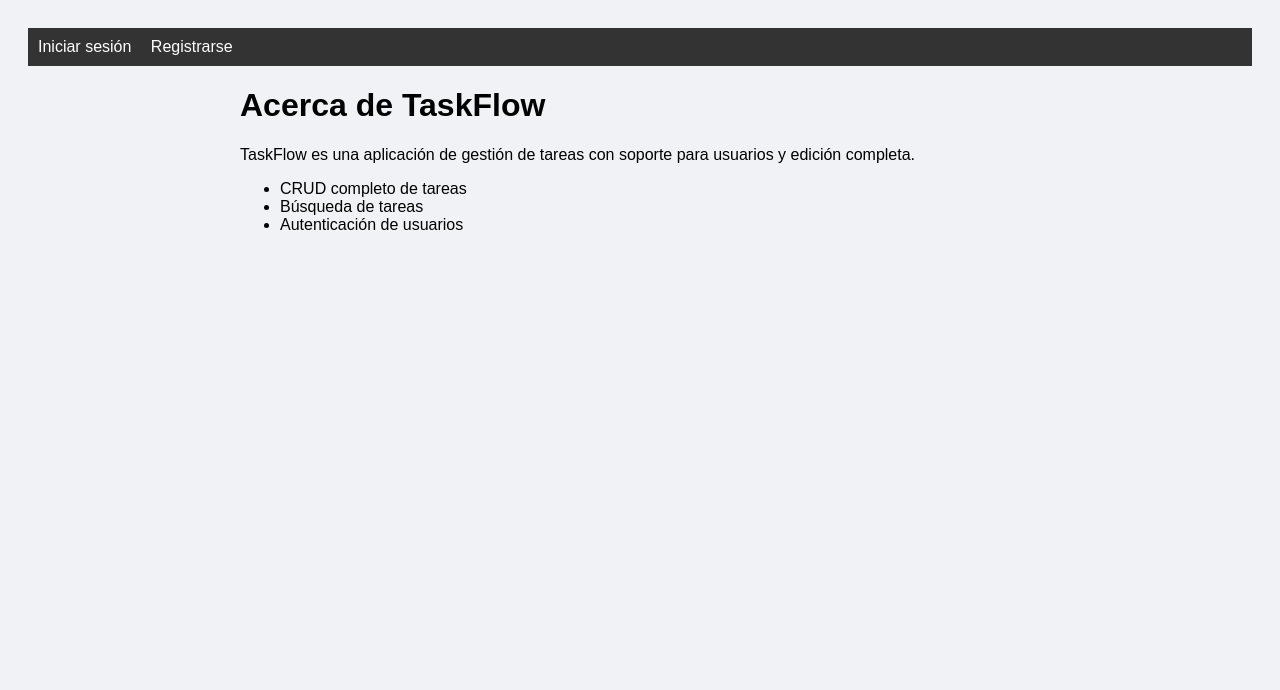
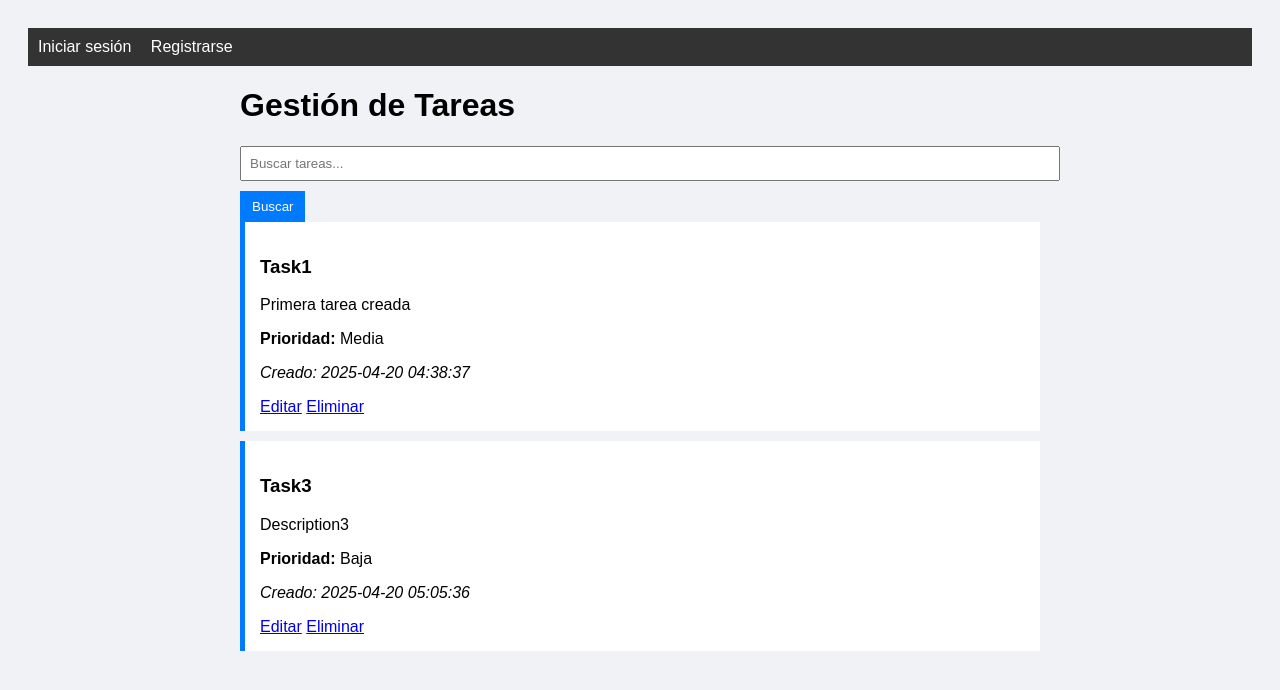
Before and after one commit to fernandoap30/PROYECTO_FASE_I_TESTING_2025, a Flask app: template templates/about.html in a window 1280 px wide. Shown: the top 690 px of the page. Run offline with Flask 3, Linux system fonts and the light colour scheme; the template is opened without the code that fills it: values that come from a table or form of the project are taken from there, others are empty.

Commit message:
Separación y estructuración de funcionalidades.

```diff
--- a/app.py
+++ b/app.py
@@ -101,7 +101,7 @@
         task.priority = request.form['priority']
         db.session.commit()
         flash('Tarea actualizada exitosamente', 'success')
-        return redirect(url_for('index'))
+        return redirect(url_for('manage_tasks'))
 
     return render_template('edit.html', task=task)
 
@@ -111,11 +111,24 @@
     db.session.delete(task)
     db.session.commit()
     flash('Tarea eliminada exitosamente', 'success')
-    return redirect(url_for('index'))
+    return redirect(url_for('manage_tasks'))
 
-@app.route('/about')
-def about():
-    return render_template('about.html')
+@app.route('/manage')
+def manage_tasks():
+    if 'user_id' not in session:
+        return redirect(url_for('login'))
+
+    search_query = request.args.get('search', '').strip()
+    tasks = Task.query.filter_by(user_id=session['user_id'])
+
+    if search_query:
+        tasks = tasks.filter(
+            (Task.title.contains(search_query)) |
+            (Task.description.contains(search_query))
+        )
+
+    tasks = tasks.all()
+    return render_template('about.html', tasks=tasks, search_query=search_query)
 
 if __name__ == '__main__':
     with app.app_context():
--- a/templates/about.html
+++ b/templates/about.html
@@ -3,11 +3,27 @@
 {% block title %}Acerca de{% endblock %}
 
 {% block content %}
-    <h1>Acerca de TaskFlow</h1>
-    <p>TaskFlow es una aplicación de gestión de tareas con soporte para usuarios y edición completa.</p>
-    <ul>
-        <li>CRUD completo de tareas</li>
-        <li>Búsqueda de tareas</li>
-        <li>Autenticación de usuarios</li>
-    </ul>
+<h1>Gestión de Tareas</h1>
+
+<form method="GET" action="{{ url_for('manage_tasks') }}" class="mb-4">
+    <input type="text" name="search" placeholder="Buscar tareas..." value="{{ search_query }}">
+    <button type="submit">Buscar</button>
+</form>
+
+<div class="task-list">
+    {% if tasks %}
+        {% for task in tasks %}
+            <div class="task-card">
+                <h3>{{ task.title }}</h3>
+                <p>{{ task.description }}</p>
+                <p><strong>Prioridad:</strong> {{ task.priority }}</p>
+                <p><em>Creado: {{ task.created_at }}</em></p>
+                <a href="{{ url_for('edit_task', id=task.id) }}">Editar</a>
+                <a href="{{ url_for('delete_task', id=task.id) }}" onclick="return confirm('¿Estás seguro?')">Eliminar</a>
+            </div>
+        {% endfor %}
+    {% else %}
+        <p>No se encontraron tareas.</p>
+    {% endif %}
+</div>
 {% endblock %}
--- a/templates/base.html
+++ b/templates/base.html
@@ -10,7 +10,7 @@
     <nav>
         {% if session.get('user_id') %}
             <a href="{{ url_for('index') }}">Inicio</a>
-            <a href="{{ url_for('about') }}">Acerca de</a>
+            <a href="{{ url_for('manage_tasks') }}">Gestionar tareas</a>
             <a href="{{ url_for('logout') }}">Cerrar sesión</a>
         {% else %}
             <a href="{{ url_for('login') }}">Iniciar sesión</a>
```
Also changed, not shown: templates/index.html (+1 -17 lines), instance/tasks.db.
